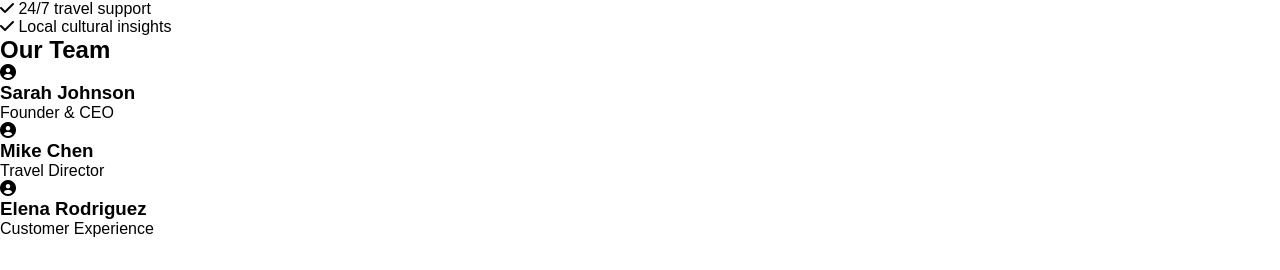
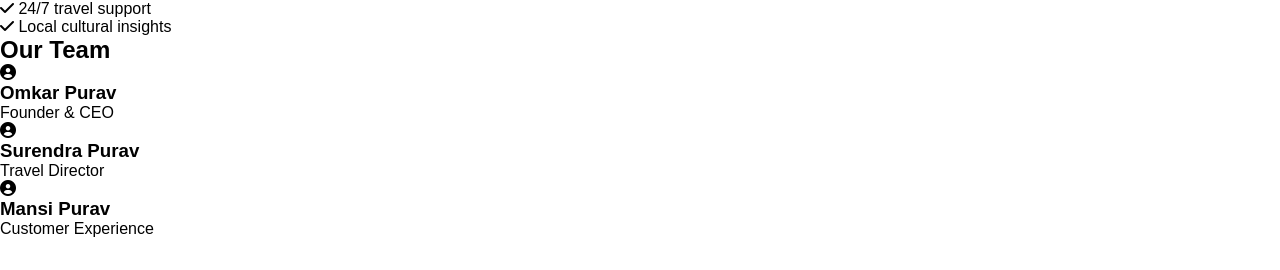
Before and after one commit to JohnFarlander/javaScriptEssential, a plain HTML site: page JS Project/about.html in a window 1280 px wide. Shown: the part 229-499 px from the top of the page. Drawn offline with Linux system fonts and the light colour scheme; a script that the page names is missing.

Commit message:
name change

```diff
--- a/JS Project/about.html
+++ b/JS Project/about.html
@@ -46,17 +46,17 @@
                     <div class="team-grid">
                         <div class="team-member">
                             <i class="fas fa-user-circle"></i>
-                            <h3>Sarah Johnson</h3>
+                            <h3>Omkar Purav</h3>
                             <p>Founder & CEO</p>
                         </div>
                         <div class="team-member">
                             <i class="fas fa-user-circle"></i>
-                            <h3>Mike Chen</h3>
+                            <h3>Surendra Purav</h3>
                             <p>Travel Director</p>
                         </div>
                         <div class="team-member">
                             <i class="fas fa-user-circle"></i>
-                            <h3>Elena Rodriguez</h3>
+                            <h3>Mansi Purav</h3>
                             <p>Customer Experience</p>
                         </div>
                     </div>
```
